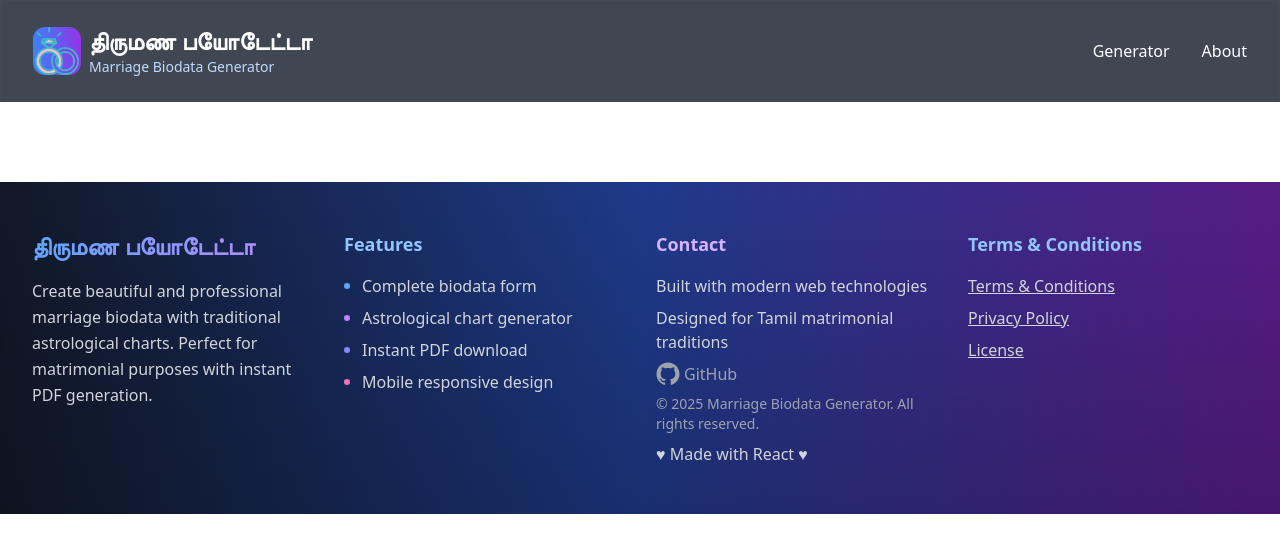
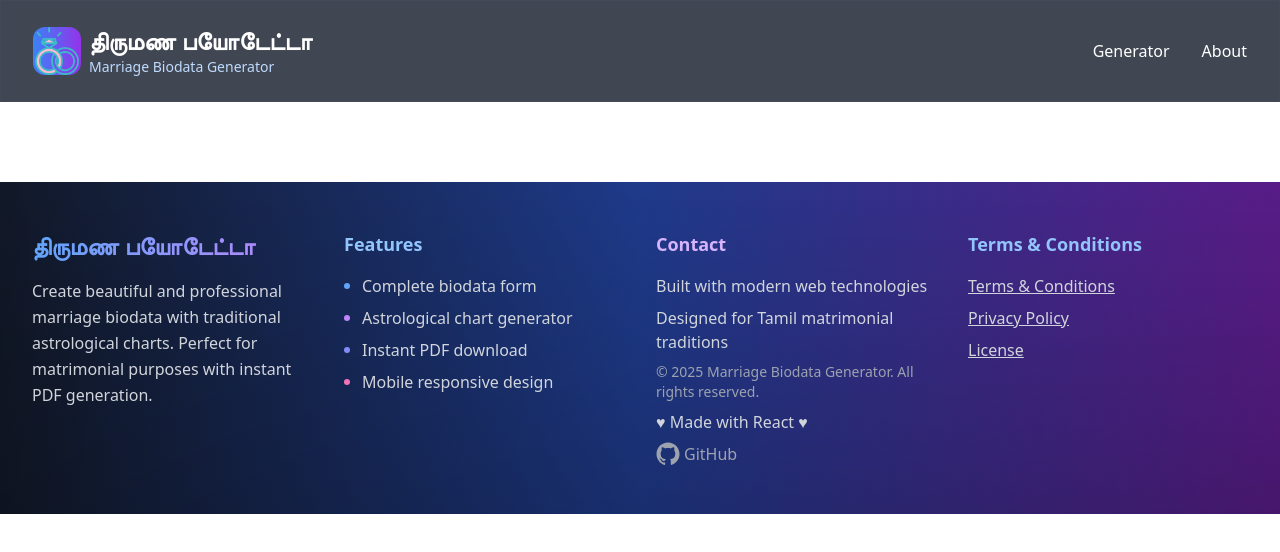
Before and after one commit to rpdil23/marriage-biodata-generator, a React (Vite) app: page / in a window 1280 px wide. Shown: the top 552 px of the page. Built offline with nearby package versions, Linux system fonts and the light colour scheme.

Commit message:
fix: lets see if the new deploy

```diff
--- a/src/layout/Footer.tsx
+++ b/src/layout/Footer.tsx
@@ -63,6 +63,13 @@ export const Footer = () => {
             <div className="space-y-2 text-gray-300">
               <p>Built with modern web technologies</p>
               <p>Designed for Tamil matrimonial traditions</p>
+
+              <p className="text-sm text-gray-400 mt-4">
+                &copy; 2025 Marriage Biodata Generator. All rights reserved.
+              </p>
+              <div className="cursor-pointer" onClick={() => handleTeamClick()}>
+                <span className="mr-1">&hearts; Made with React &hearts;</span>
+              </div>
               <div className="flex items-center gap-2">
                 <a
                   href="https://github.com/rpdil23/marriage-biodata-generator"
@@ -82,13 +89,6 @@ export const Footer = () => {
                   </svg>
                   <span>GitHub</span>
                 </a>
-              </div>
-
-              <p className="text-sm text-gray-400 mt-4">
-                &copy; 2025 Marriage Biodata Generator. All rights reserved.
-              </p>
-              <div className="cursor-pointer" onClick={() => handleTeamClick()}>
-                <span className="mr-1">&hearts; Made with React &hearts;</span>
               </div>
             </div>
           </div>
```
